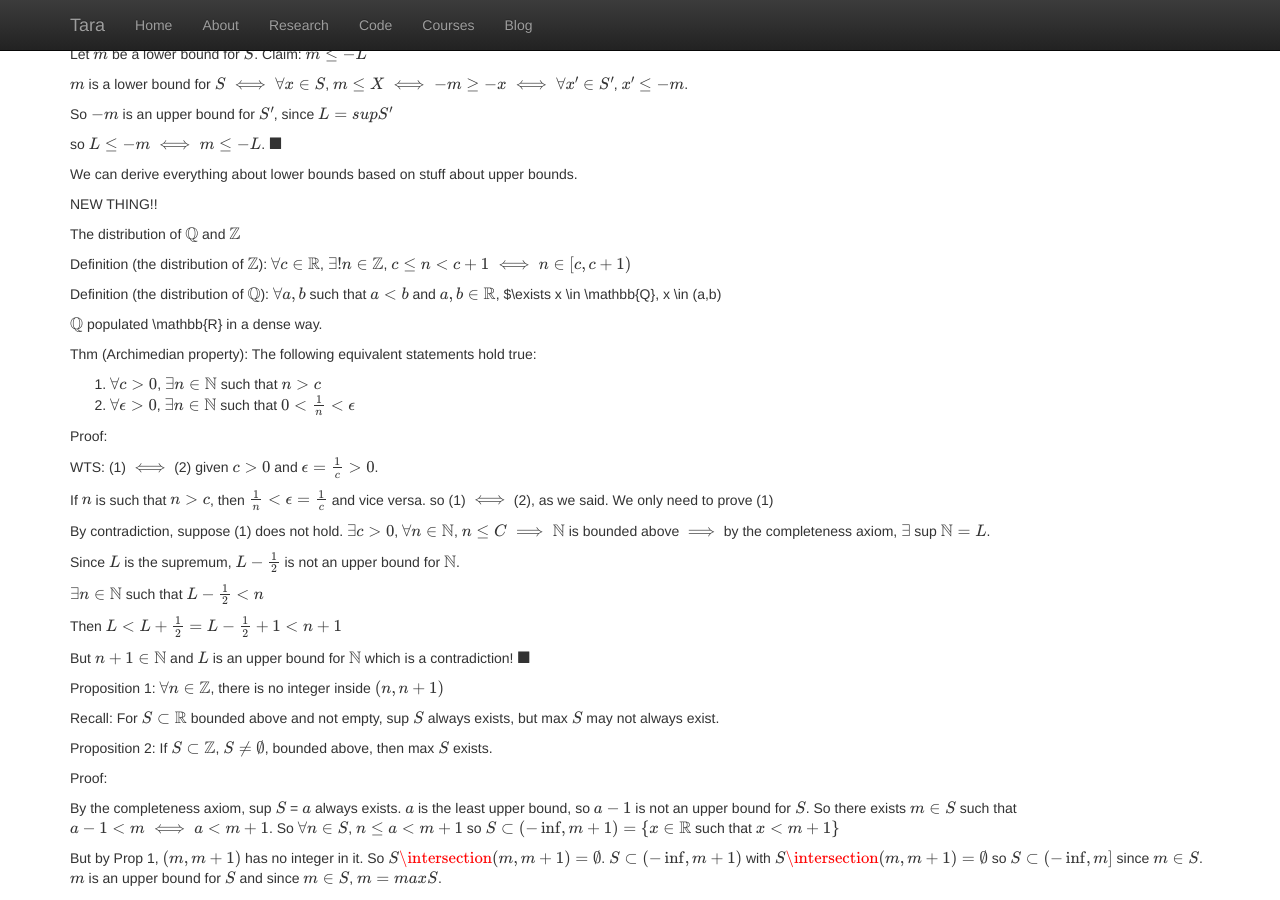
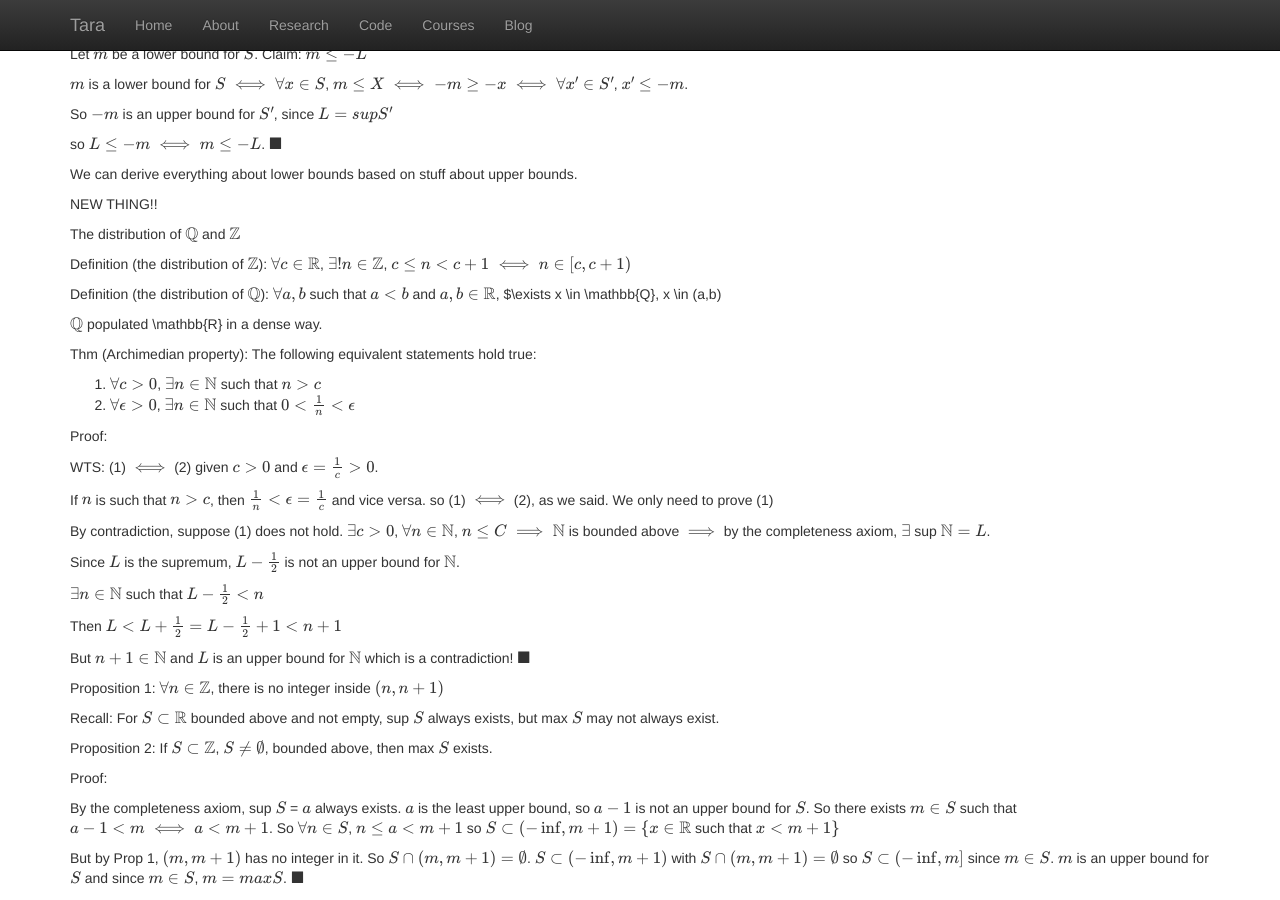
Before and after one commit to tnt2113/tnt2113.github.io, a Jekyll site: the page courses/real_analysis_327_Lecture_3.html, which Jekyll copies as it is, in a window 1280 px wide and 900 px high, scrolled down 1230 px. Built offline with Jekyll 4.4.1, drawn with Linux system fonts in a browser that asks for light colours; formulas are drawn with MathJax 3.

Commit message:
fixing intersection sign

```diff
--- a/courses/real_analysis_327_Lecture_3.html
+++ b/courses/real_analysis_327_Lecture_3.html
@@ -196,7 +196,8 @@ jQuery(document).ready(function($) {
 <p>Proposition 2: If $S \subset \mathbb{Z}$, $S \neq \emptyset$, bounded above, then max $S$ exists.</p>
 <p>Proof:</p>
 <p>By the completeness axiom, sup $S$ = $a$ always exists. $a$ is the least upper bound, so $a - 1$ is not an upper bound for $S$. So there exists $m \in S$ such that $a - 1 < m \iff a < m + 1$. So $\forall n \in S$, $n \leq a < m+1$ so $S \subset (-\inf, m + 1) = \{x \in \mathbb{R}$ such that $x < m + 1\}$</p>
-<p>But by Prop 1, $(m, m+1)$ has no integer in it. So $S \intersection (m, m +1) = \emptyset$. $S \subset (-\inf, m+1)$ with $S \intersection (m, m +1) = \emptyset$ so $S \subset (-\inf, m]$ since $m \in S$. $m$ is an upper bound for $S$ and since $m \in S$, $m = max S$.</p>
+<p>But by Prop 1, $(m, m+1)$ has no integer in it. So $S \cap (m, m +1) = \emptyset$. $S \subset (-\inf, m+1)$ with $S \cap (m, m +1) = \emptyset$ so $S \subset (-\inf, m]$ since $m \in S$. $m$ is an upper bound for $S$ and since $m \in S$, $m = max S$. $\blacksquare$</p>
+
 </main>
 </body>
 </html>
```
